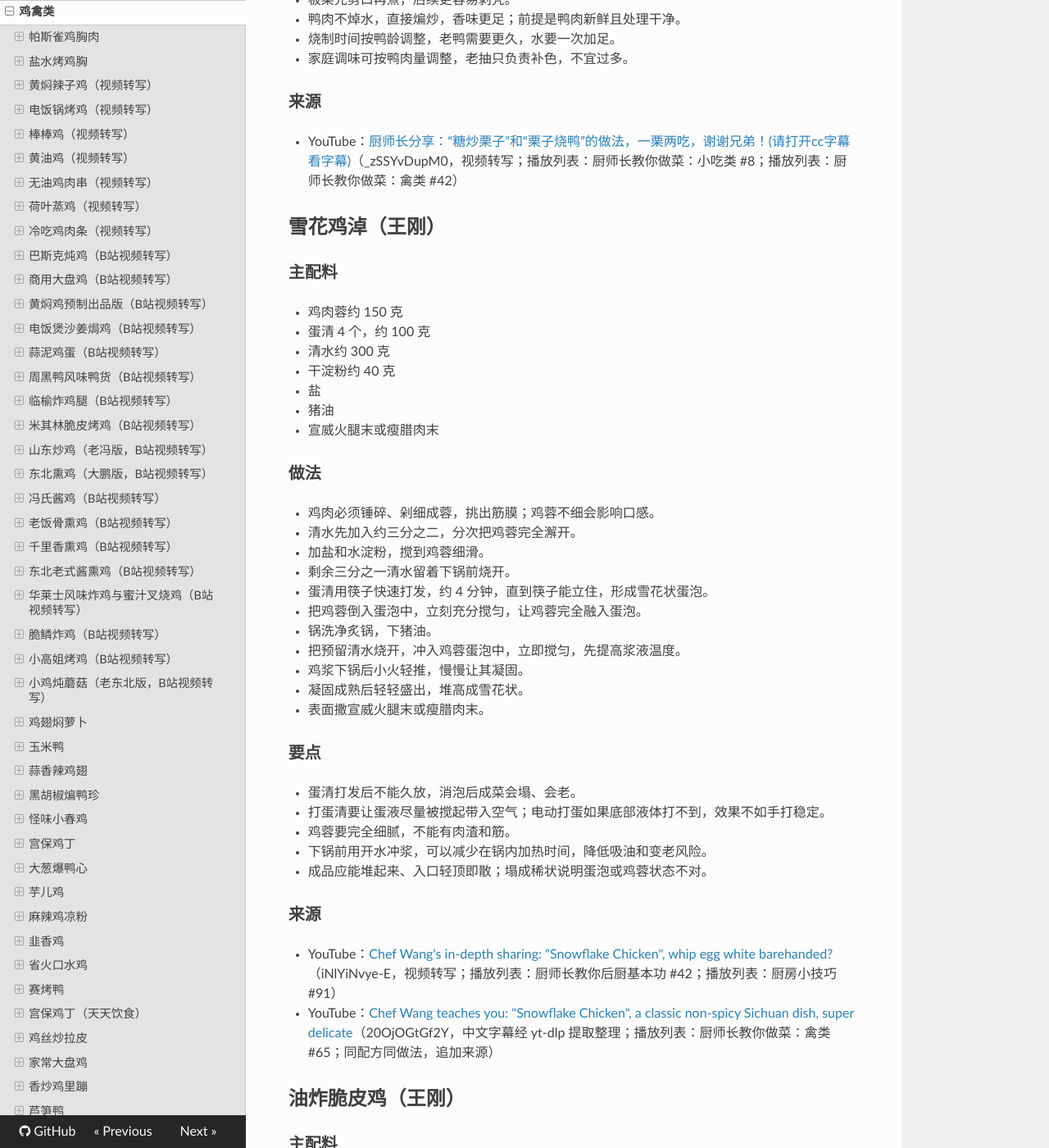
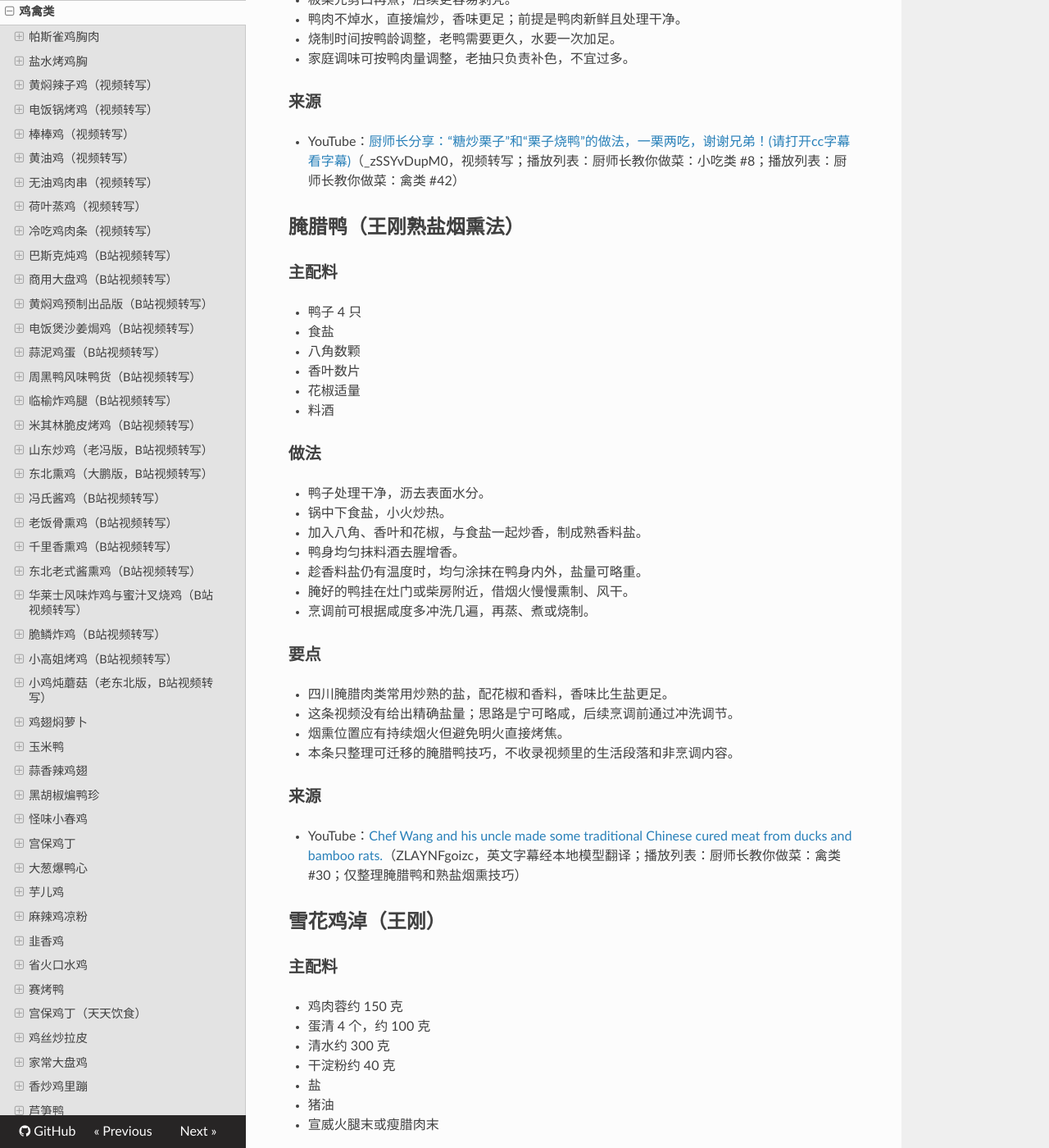
Before and after one commit to shiyang07ca/shiyang07ca.github.io, an MkDocs documentation site: the page built from docs/content/cookbook/鸡禽类.md, in a window 1280 px wide and 1400 px high, scrolled down 52007 px. Shown: the whole window at 82% size. Built offline with MkDocs 1.6.1, drawn with Linux system fonts in a browser that asks for light colours; nearby versions of some CDN libraries; some of the changed text lies outside the part shown.

Commit message:
2026-07-10 11:09:46

```diff
--- a/docs/content/cookbook/鸡禽类.md
+++ b/docs/content/cookbook/鸡禽类.md
@@ -1823,6 +1823,34 @@ date: 2026-06-21
 ### 来源
 - YouTube：[厨师长分享：“糖炒栗子”和“栗子烧鸭”的做法，一栗两吃，谢谢兄弟！(请打开cc字幕看字幕)](https://www.youtube.com/watch?v=_zSSYvDupM0)（_zSSYvDupM0，视频转写；播放列表：厨师长教你做菜：小吃类 #8；播放列表：厨师长教你做菜：禽类 #42）
 
+## 腌腊鸭（王刚熟盐烟熏法）
+
+### 主配料
+- 鸭子 4 只
+- 食盐
+- 八角数颗
+- 香叶数片
+- 花椒适量
+- 料酒
+
+### 做法
+- 鸭子处理干净，沥去表面水分。
+- 锅中下食盐，小火炒热。
+- 加入八角、香叶和花椒，与食盐一起炒香，制成熟香料盐。
+- 鸭身均匀抹料酒去腥增香。
+- 趁香料盐仍有温度时，均匀涂抹在鸭身内外，盐量可略重。
+- 腌好的鸭挂在灶门或柴房附近，借烟火慢慢熏制、风干。
+- 烹调前可根据咸度多冲洗几遍，再蒸、煮或烧制。
+
+### 要点
+- 四川腌腊肉类常用炒熟的盐，配花椒和香料，香味比生盐更足。
+- 这条视频没有给出精确盐量；思路是宁可略咸，后续烹调前通过冲洗调节。
+- 烟熏位置应有持续烟火但避免明火直接烤焦。
+- 本条只整理可迁移的腌腊鸭技巧，不收录视频里的生活段落和非烹调内容。
+
+### 来源
+- YouTube：[Chef Wang and his uncle made some traditional Chinese cured meat from ducks and bamboo rats.](https://www.youtube.com/watch?v=ZLAYNFgoizc)（ZLAYNFgoizc，英文字幕经本地模型翻译；播放列表：厨师长教你做菜：禽类 #30；仅整理腌腊鸭和熟盐烟熏技巧）
+
 ## 雪花鸡淖（王刚）
 
 ### 主配料
@@ -3712,10 +3740,11 @@ date: 2026-06-21
 - 芋头先用开水烫再削皮，可减少手部发痒。
 - 芋头先煎定型，烧制时不易碎。
 - 也可转高压锅中小火压约 10 分钟。
-- #34 同为芋儿烧鸡相关视频，但字幕缺少完整调味和烧制步骤；本条以 #54 的完整演示整理。
+- #34 同为芋儿烧鸡相关视频，但字幕缺少完整调味和烧制步骤；本条以 #54 的完整演示整理，并把 #34 作为同菜来源补充。
 
 ### 来源
 - YouTube：[Chef Wang teaches you: "Braised Chicken with Taro", tender and full of flavour](https://www.youtube.com/watch?v=SEORNjRVRuI)（SEORNjRVRuI，中文字幕经 yt-dlp 提取整理；播放列表：厨师长教你做菜：禽类 #54）
+- YouTube：[Chef Wang teaches you: "Braised chicken with Taro/Potato". Delicious and good for the whole family.](https://www.youtube.com/watch?v=XrPk__AeWrU)（XrPk__AeWrU，中文字幕经 yt-dlp 提取整理；播放列表：厨师长教你做菜：禽类 #34；同菜早期视频，字幕缺少完整烧制步骤，追加来源）
 
 ## 大葱爆鸡胸肉（王刚）
 
```
